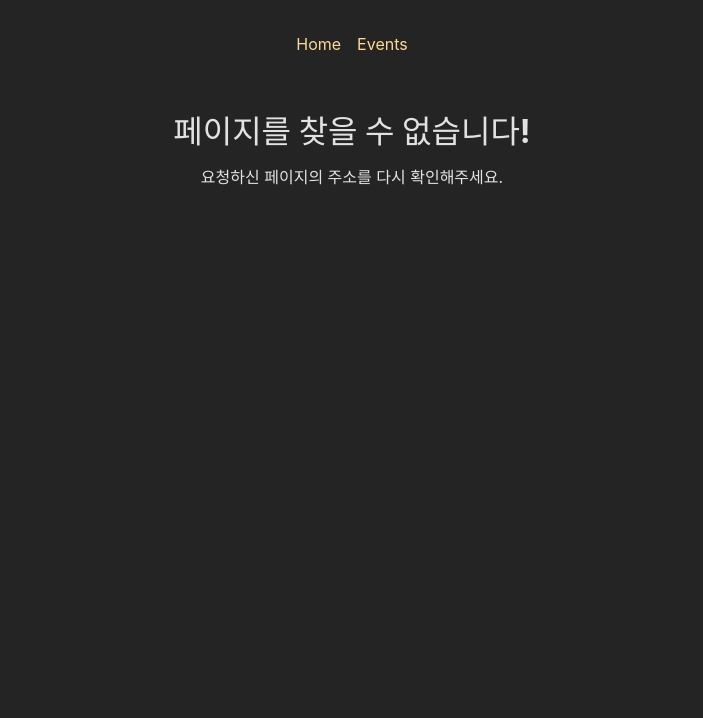
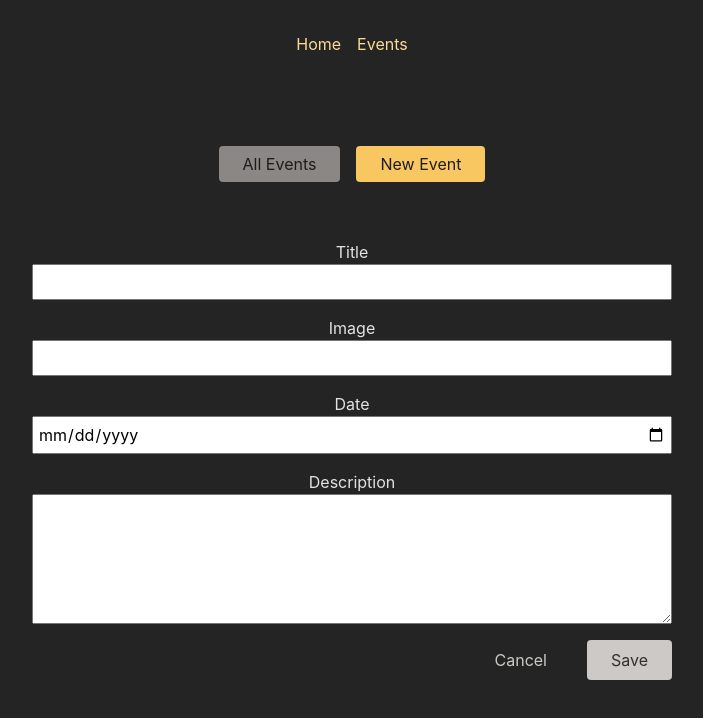
Before and after one commit to Sirosho/event-application202509, a React (Vite) app in the folder frontend/: page /events/new in a window 1280 px wide. Shown: the top 718 px of the page, without its empty margins (288-991 px from the left). Built offline with nearby package versions, Linux system fonts and the light colour scheme; no server answers.

Commit message:
[FE] 이벤트 생성 페이지

```diff
--- /dev/null
+++ b/frontend/src/components/EventForm.jsx
@@ -0,0 +1,52 @@
+import styles from './EventForm.module.scss';
+
+const EventForm = () => {
+    return (
+        <form
+            className={styles.form}
+            noValidate>
+            <p>
+                <label htmlFor='title'>Title</label>
+                <input
+                    id='title'
+                    type='text'
+                    name='title'
+                    required
+                />
+            </p>
+            <p>
+                <label htmlFor='image'>Image</label>
+                <input
+                    id='image'
+                    type='url'
+                    name='image'
+                    required
+                />
+            </p>
+            <p>
+                <label htmlFor='date'>Date</label>
+                <input
+                    id='date'
+                    type='date'
+                    name='date'
+                    required
+                />
+            </p>
+            <p>
+                <label htmlFor='description'>Description</label>
+                <textarea
+                    id='description'
+                    name='description'
+                    rows='5'
+                    required
+                />
+            </p>
+            <div className={styles.actions}>
+                <button type='button'>Cancel</button>
+                <button>Save</button>
+            </div>
+        </form>
+    );
+};
+
+export default EventForm;
--- /dev/null
+++ b/frontend/src/components/EventForm.module.scss
@@ -0,0 +1,48 @@
+.form {
+  max-width: 40rem;
+  margin: 2rem auto;
+
+  label,
+  input,
+  textarea {
+    display: block;
+    width: 100%;
+  }
+
+  input,
+  textarea {
+    font: inherit;
+    padding: 0.25rem;
+  }
+}
+
+
+.actions {
+  display: flex;
+  gap: 1rem;
+  justify-content: flex-end;
+
+  button {
+    font: inherit;
+    cursor: pointer;
+    padding: 0.5rem 1.5rem;
+    border-radius: 4px;
+    background-color: var(--color-gray-300);
+    color: var(--color-gray-800);
+    border: none;
+
+    &:hover {
+      background-color: var(--color-primary-300);
+    }
+  }
+  button[type='button'] {
+    background-color: transparent;
+    color: var(--color-gray-300);
+
+    &:hover {
+      background-color: var(--color-gray-800);
+    }
+
+  }
+
+}
--- a/frontend/src/loader/events-loader.js
+++ b/frontend/src/loader/events-loader.js
@@ -6,6 +6,7 @@ export const eventListLoader = async() => {
     // loader가 리턴한 데이터는 라우팅 된 페이지와
     // 그 하위 컴포넌트에서 언제든 사용가능
     // loader는 fetch결과를 바로 리턴하는 경우 알아서 json을 추출한다.
+    // 한번 렌더링 하면 되는 페이지는 로더로 처리함
     return response;
 }
 
--- /dev/null
+++ b/frontend/src/pages/NewEventPage.jsx
@@ -0,0 +1,10 @@
+import React from 'react';
+import EventForm from "../components/EventForm.jsx";
+
+const NewEventPage = () => {
+    return (
+        <EventForm />
+    );
+};
+
+export default NewEventPage;
```
Also changed, not shown: frontend/src/routes/route-config.jsx (+7 -0 lines).
